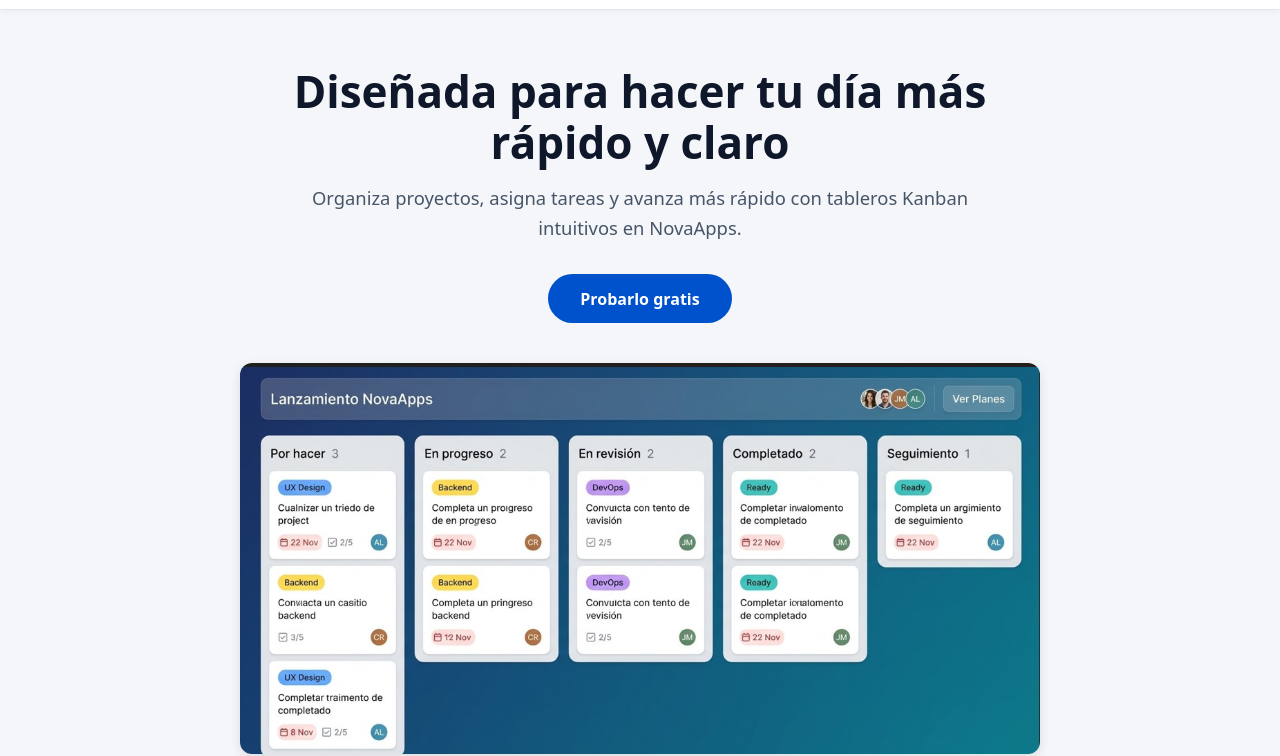
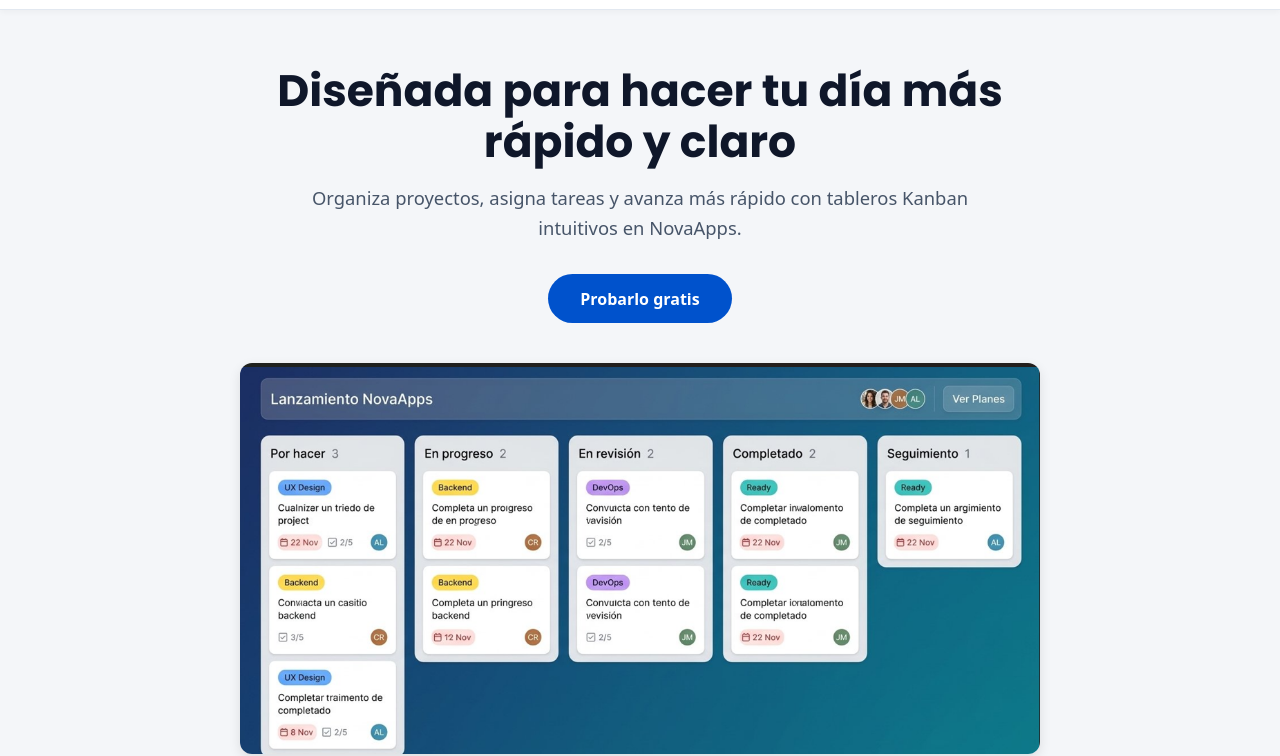
Before and after one commit to nora1392/NovaApps, an Astro site in the folder novaapps/: page / in a window 1280 px wide. Shown: the part 59-815 px from the top of the page. Built offline with nearby package versions, Linux system fonts and the light colour scheme; Astro itself is replaced by a stand-in of ours.

Commit message:
Agrego fuentes ripograficas y mejoras

```diff
--- a/novaapps/package.json
+++ b/novaapps/package.json
@@ -12,6 +12,8 @@
     "astro": "astro"
   },
   "dependencies": {
+    "@fontsource/inter": "^5.3.0",
+    "@fontsource/poppins": "^5.3.0",
     "astro": "^7.4.13"
   }
 }
--- a/novaapps/src/layouts/Layout.astro
+++ b/novaapps/src/layouts/Layout.astro
@@ -1,4 +1,6 @@
 ---
+import "../styles/global.css";
+import "@fontsource/poppins/700.css";
 import "../styles/global.css";
 import Header from "../components/Header.astro";
 import Footer from "../components/Footer.astro";
--- a/novaapps/src/styles/global.css
+++ b/novaapps/src/styles/global.css
@@ -11,6 +11,9 @@ body {
   display: flex;
   flex-direction: column;
   min-height: 100vh;
+}
+h1, h1,h3, h4 {
+  font-family: 'Poppins' , sans-serif;
 }
 
 main {
```
Also changed, not shown: 1 other file.
